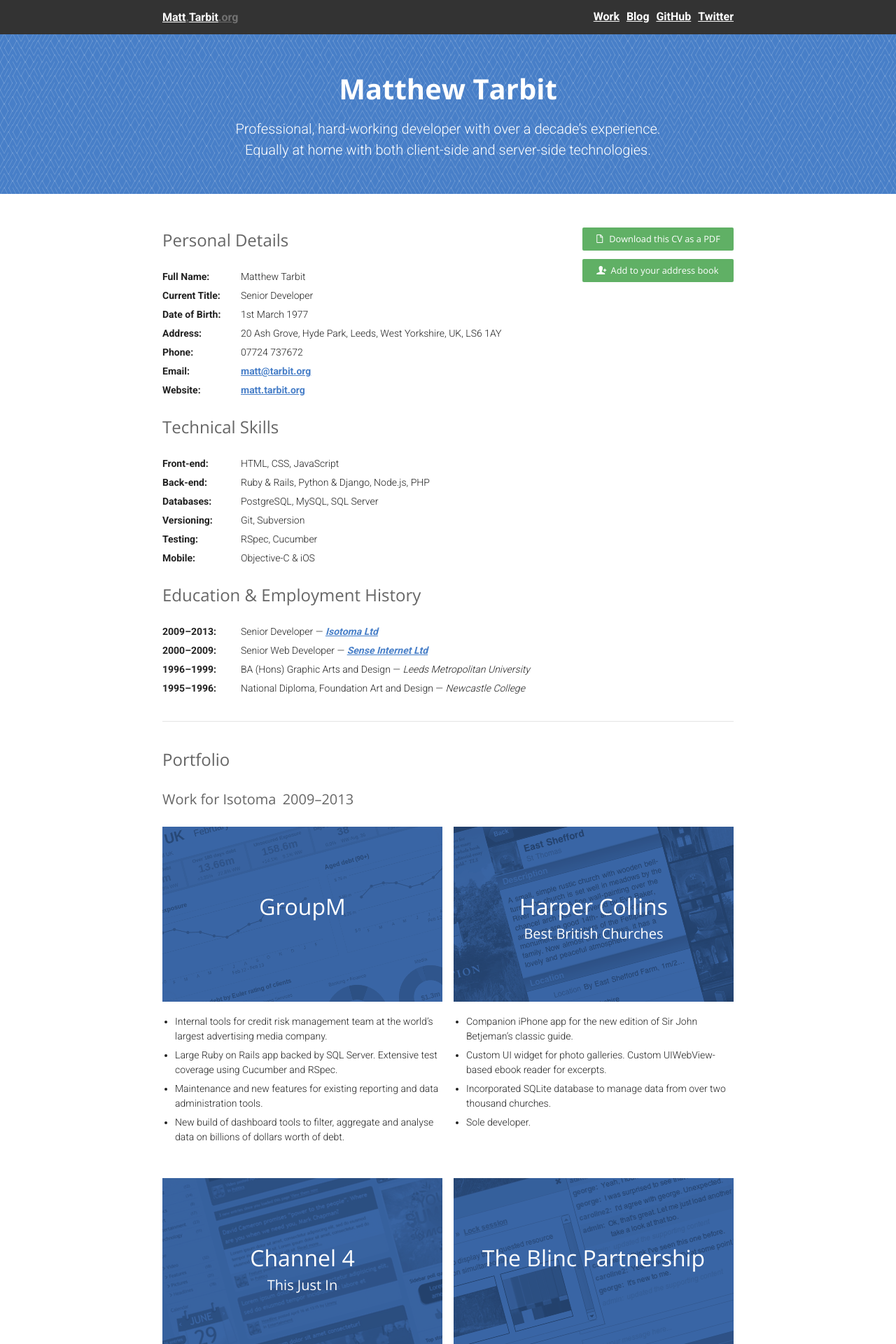
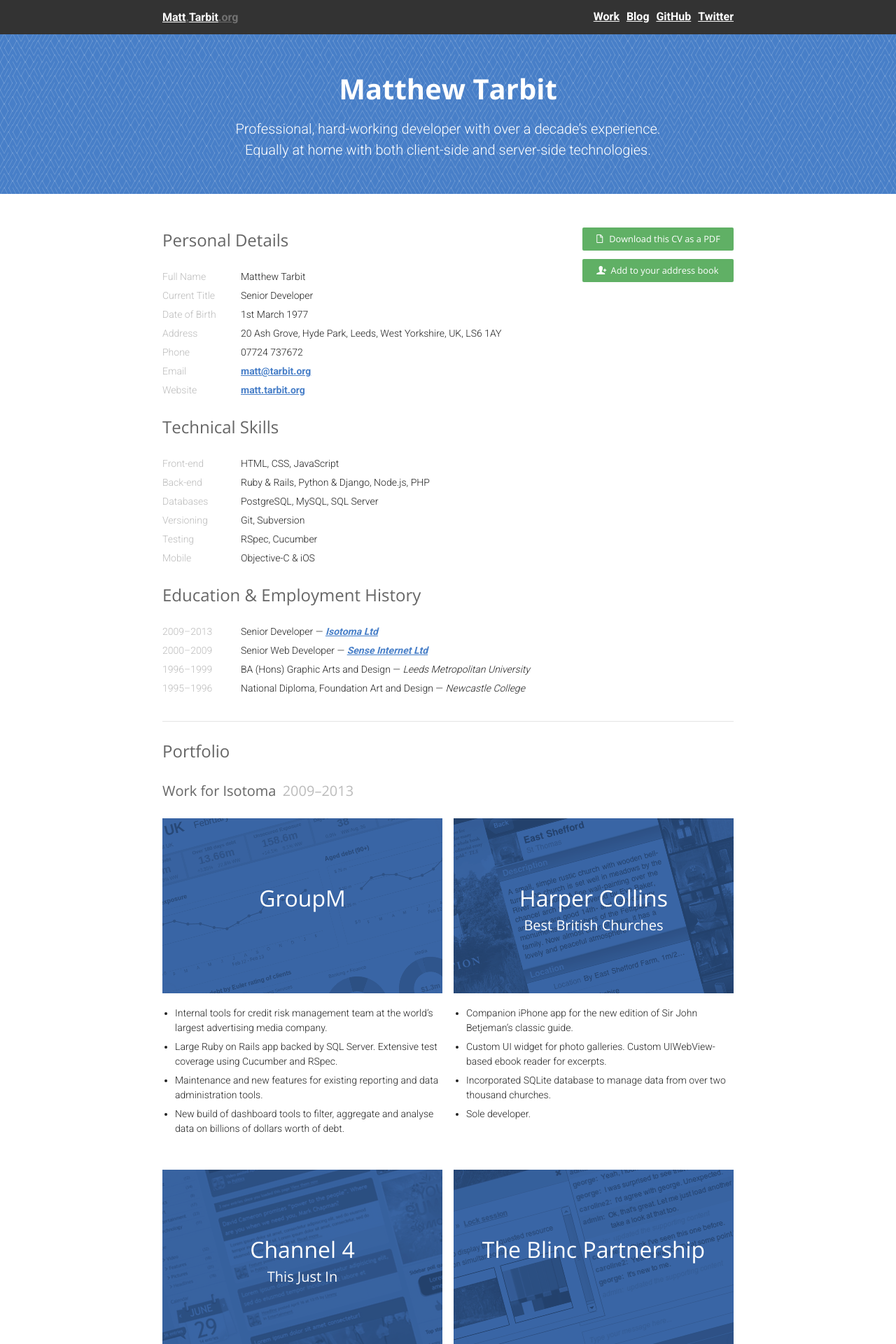
Before and after one commit to mtarbit/mtarbit.github.io, a Jekyll site: the page built from cv/index.html, in a window 1280 px wide. Shown: the top 1920 px of the page at 70% size. Built offline with Jekyll 4.4.1, drawn with Linux system fonts in a browser that asks for light colours; some web fonts are replaced.

Commit message:
Text and spacing tweaks.

```diff
--- a/assets/stylesheets/_sass/src/_common.scss
+++ b/assets/stylesheets/_sass/src/_common.scss
@@ -63,7 +63,7 @@ dl {
 }
 
 dl dt {
-    font-weight: bold;
+    color: $light-grey;
     float: left;
     clear: left;
 }
--- a/assets/stylesheets/_sass/src/_cv.scss
+++ b/assets/stylesheets/_sass/src/_cv.scss
@@ -37,12 +37,15 @@
         h4 {
             text-align: center;
             font-size: $font-xx-large;
+            font-weight: 400;
             margin-top: 90px;
             color: #fff;
 
             em {
                 display: block;
                 font-size: $font-large;
+                font-weight: 300;
+                color: inherit;
             }
         }
     }
--- a/assets/stylesheets/_sass/src/_layout.scss
+++ b/assets/stylesheets/_sass/src/_layout.scss
@@ -73,7 +73,7 @@ section {
 
 section + section {
     border-top: 1px solid rgba(0,0,0, 0.1);
-    padding-top: 36px;
+    padding-top: 24px;
 }
 
 .logo {
@@ -128,6 +128,10 @@ section + section {
         top: 1px;
         font-size: 32px;
     }
+
+    p:last-child {
+        margin-bottom: 0;
+    }
 }
 
 .unpad {
--- a/assets/stylesheets/_sass/src/_text.scss
+++ b/assets/stylesheets/_sass/src/_text.scss
@@ -24,6 +24,7 @@ h1, h2, h3, h4, h5, h6 {
 
 h2 em, h3 em, h4 em, h5 em, h6 em {
     margin: 0 0.2em;
+    color: $light-grey;
     font-style: inherit;
     font-family: inherit;
     font-weight: 300;
--- a/cv/index.html
+++ b/cv/index.html
@@ -22,16 +22,16 @@ title: CV
                 <h3>Personal Details</h3>
 
                 <dl class="vcard">
-                    <dt>Full Name:</dt>
+                    <dt>Full Name</dt>
                     <dd class="fn">Matthew Tarbit</dd>
 
-                    <dt>Current Title:</dt>
+                    <dt>Current Title</dt>
                     <dd>Senior Developer</dd>
 
-                    <dt>Date of Birth:</dt>
+                    <dt>Date of Birth</dt>
                     <dd>1st March 1977</dd>
 
-                    <dt>Address:</dt>
+                    <dt>Address</dt>
                     <dd class="adr">
                         <span class="street-address">20 Ash Grove</span>,
                         <span>Hyde Park</span>,
@@ -41,13 +41,13 @@ title: CV
                         <span class="postal-code">LS6 1AY</span>
                     </dd>
 
-                    <dt>Phone:</dt>
+                    <dt>Phone</dt>
                     <dd class="tel">07724 737672</dd>
 
-                    <dt>Email:</dt>
+                    <dt>Email</dt>
                     <dd><a href="mailto:matt@tarbit.org" class="email">matt@tarbit.org</a></dd>
 
-                    <dt>Website:</dt>
+                    <dt>Website</dt>
                     <dd><a href="http://matt.tarbit.org" class="url">matt.tarbit.org</a></dd>
                 </dl>
             </div>
@@ -71,32 +71,32 @@ title: CV
         <h3>Technical Skills</h3>
 
         <dl>
-            <dt>Front-end:</dt>
+            <dt>Front-end</dt>
             <dd>
                 HTML, CSS, JavaScript
             </dd>
 
-            <dt>Back-end:</dt>
+            <dt>Back-end</dt>
             <dd>
                 Ruby &amp; Rails, Python &amp; Django, Node.js, PHP
             </dd>
 
-            <dt>Databases:</dt>
+            <dt>Databases</dt>
             <dd>
                 PostgreSQL, MySQL, SQL Server
             </dd>
 
-            <dt>Versioning:</dt>
+            <dt>Versioning</dt>
             <dd>
                 Git, Subversion
             </dd>
 
-            <dt>Testing:</dt>
+            <dt>Testing</dt>
             <dd>
                 RSpec, Cucumber
             </dd>
 
-            <dt>Mobile:</dt>
+            <dt>Mobile</dt>
             <dd>
                 Objective-C &amp; iOS
             </dd>
@@ -105,16 +105,16 @@ title: CV
         <h3>Education &amp; Employment History</h3>
 
         <dl>
-            <dt>2009&ndash;2013:</dt>
+            <dt>2009&ndash;2013</dt>
             <dd>Senior Developer &mdash; <em><a href="http://www.isotoma.com">Isotoma Ltd</a></em></dd>
 
-            <dt>2000&ndash;2009:</dt>
+            <dt>2000&ndash;2009</dt>
             <dd>Senior Web Developer &mdash; <em><a href="http://www.twitter.com/SenseInternet">Sense Internet Ltd</a></em></dd>
 
-            <dt>1996&ndash;1999:</dt>
+            <dt>1996&ndash;1999</dt>
             <dd>BA (Hons) Graphic Arts and Design &mdash; <em>Leeds Metropolitan University</em></dd>
 
-            <dt>1995&ndash;1996:</dt>
+            <dt>1995&ndash;1996</dt>
             <dd>National Diploma, Foundation Art and Design &mdash; <em>Newcastle College</em></dd>
         </dl>
     </section>
```
Also changed, not shown: assets/stylesheets/main.css (+9 -2 lines), assets/stylesheets/main.min.css.
